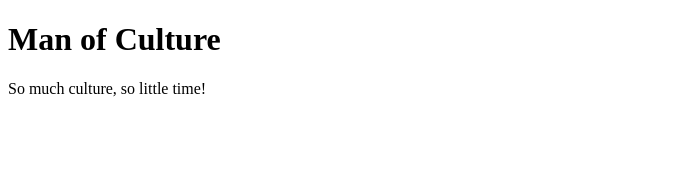
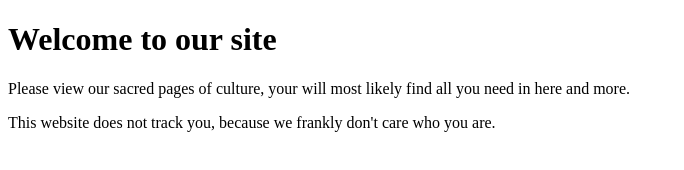
Before and after one commit to niestakultura/home-of-the-cultured, a plain HTML site: page index.html in a window 1280 px wide. Shown: the whole page, without its empty margins (0-684 px from the left). Drawn offline with Linux system fonts and the light colour scheme.

Commit message:
add some content

```diff
--- a/index.html
+++ b/index.html
@@ -1,9 +1,14 @@
 <!DOCTYPE html>
 <html>
+<head>
+    <title>Man of Culture</title>
+    <meta name="description" content="This site contains culture that will melt your eyes, like that ending scene in Indiana Jones." />
+</head>
 <body>
 
-<h1>Man of Culture</h1>
-<p>So much culture, so little time!</p>
+<h1>Welcome to our site</h1>
+<p>Please view our sacred pages of culture, your will most likely find all you need in here and more.</p>
 
+<footer>This website does not track you, because we frankly don't care who you are.</footer>
 </body>
 </html>
```
